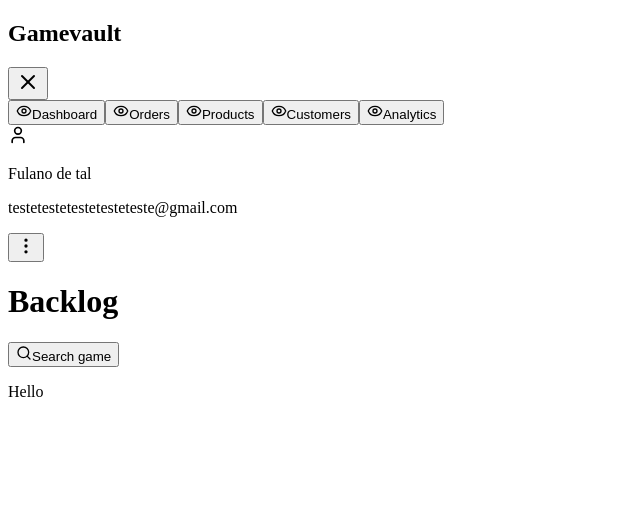
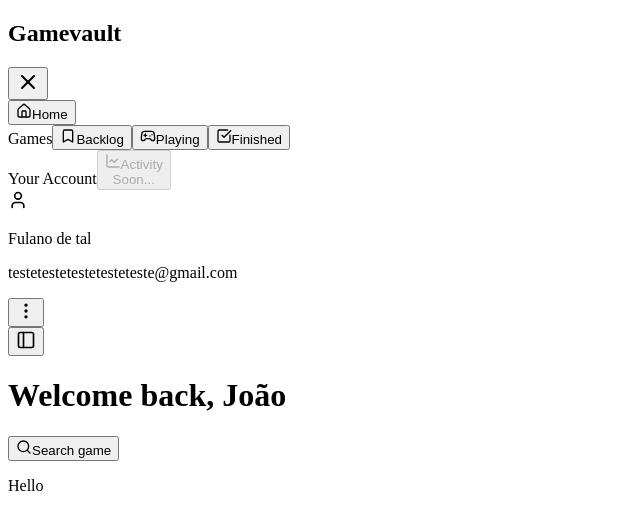
Before and after one commit to frndsjoao/gamevault-web, a React (Vite) app: page /dashboard in a window 1280 px wide. Shown: the top 530 px of the page, without its empty margins (0-640 px from the left). Built offline with nearby package versions, Linux system fonts and the light colour scheme; the HTML template or start-up script is replaced by a standard one.

Commit message:
Refactoring: Sidebar

```diff
--- a/src/components/layout/MainContent.tsx
+++ b/src/components/layout/MainContent.tsx
@@ -1,16 +1,18 @@
 import React from 'react'
 import Icon from '../common/Icon';
+import { IUser } from '@/types/user.types';
 
 interface MainContentProps {
   children: React.ReactNode;
-  header: string;
+  user: IUser;
+  setSidebarOpen: (arg: boolean) => void
 }
 
-export default function MainContent({ children, header }: MainContentProps) {
+export default function MainContent({ children, user, setSidebarOpen }: MainContentProps) {
   return (
     <div className='flex h-screen flex-1 flex-col bg-bg-dark p-4 lg:ml-72'>
       <div className='flex flex-1 flex-col overflow-hidden rounded-xl bg-bg-darkest'>
-        <MainContentHeader header={header} />
+        <MainContentHeader username={user.name} setSidebarOpen={setSidebarOpen} />
 
         <main className='flex flex-1 flex-col overflow-y-auto px-6 py-4'>
           {children}
@@ -20,10 +22,17 @@ export default function MainContent({ children, header }: MainContentProps) {
   )
 }
 
-function MainContentHeader({ header }: { header: string }) {
+function MainContentHeader({ username, setSidebarOpen }: { username: string; setSidebarOpen: (arg: boolean) => void }) {
+  const name = username.split(' ')[0]
+
   return (
     <header className='flex flex-shrink-0 flex-row items-center justify-between border-b-2 border-bg-dark bg-transparent px-6 py-4'>
-      <h1 className='text-xl font-bold text-text-light'>{header}</h1>
+      <div className='flex flex-row items-center max-lg:space-x-2'>
+        <button onClick={() => setSidebarOpen(true)} className="lg:hidden">
+          <Icon name='panel' className='text-text-light' />
+        </button>
+        <h1 className='text-xl font-bold text-text-light'>Welcome back, {name}</h1>
+      </div>
 
       <button className='flex flex-row items-center space-x-3 rounded-lg px-4 py-2 transition-colors duration-200 hover:bg-gray-900'>
         <Icon name='search' size={16} className='text-text-light' />
--- a/src/components/layout/Sidebar.tsx
+++ b/src/components/layout/Sidebar.tsx
@@ -2,22 +2,43 @@ import { useState } from 'react'
 import Icon, { IconName } from '../common/Icon'
 import { DropdownMenu, DropdownMenuItem, DropdownMenuContent, DropdownMenuLabel, DropdownMenuSeparator, DropdownMenuTrigger } from '../ui/dropdown-menu';
 
-interface SidebarNavOptionsProps {
+interface NavOptionsProps {
   icon: IconName;
   label: string;
   active?: boolean;
   onPress: () => void;
+  disabled?: boolean;
+  message?: string;
 }
+
+interface SidebarNavProps {
+  group: string;
+  nav: NavOptionsProps[]
+}
+
+
 
 export default function Sidebar() {
   const [sidebarOpen, setSidebarOpen] = useState(false)
 
-  const navItems: SidebarNavOptionsProps[] = [
-    { icon: "eye", onPress: () => { }, label: 'Dashboard', active: true },
-    { icon: "eye", onPress: () => { }, label: 'Orders' },
-    { icon: "eye", onPress: () => { }, label: 'Products' },
-    { icon: "eye", onPress: () => { }, label: 'Customers' },
-    { icon: "eye", onPress: () => { }, label: 'Analytics' },
+  const navItems: SidebarNavProps[] = [
+    {
+      group: "", nav: [
+        { icon: "home", onPress: () => { }, label: 'Home', active: true },
+      ]
+    },
+    {
+      group: "Games", nav: [
+        { icon: "whishlist", onPress: () => { }, label: 'Backlog' },
+        { icon: "gamepad", onPress: () => { }, label: 'Playing' },
+        { icon: "squareCheck", onPress: () => { }, label: 'Finished' },
+      ]
+    },
+    {
+      group: "Your Account", nav: [
+        { icon: "chart", onPress: () => { }, label: 'Activity', disabled: true, message: "Soon..." },
+      ]
+    },
   ];
 
   return (
@@ -26,7 +47,13 @@ export default function Sidebar() {
 
       <nav className="flex-1 space-y-2 overflow-y-auto">
         {navItems.map((item, idx) => (
-          <SidebarButton key={idx} item={item} />
+          <div key={idx} className={item.group && "pt-4 space-y-1"}>
+            <span className="text-sm font-semibold text-text-medium">{item.group}</span>
+
+            {item.nav.map((nav, index) => (
+              <SidebarButton key={index} item={nav} />
+            ))}
+          </div>
         ))}
       </nav>
 
@@ -47,16 +74,22 @@ function SidebarHeader({ setSidebarOpen }: { setSidebarOpen: (arg: boolean) => v
   )
 }
 
-function SidebarButton({ item }: { item: SidebarNavOptionsProps }) {
+function SidebarButton({ item }: { item: NavOptionsProps }) {
   return (
     <button
-      className={`flex items-center w-full px-4 py-2 rounded-lg transition-all ${item.active
+      disabled={item.disabled}
+      className={`flex items-center justify-between w-full px-4 py-2 rounded-lg transition-all disabled:hover:bg-transparent disabled:cursor-not-allowed ${item.active
         ? 'bg-btn-light'
         : 'bg-transparent hover:bg-btn-dark'
         }`}
     >
-      <Icon name={item.icon} size={16} className={`${item.active ? "text-text-dark" : "text-text-light"} mr-2`} />
-      <span className={`${item.active ? "text-text-dark" : "text-text-light"} text-sm font-normal`}>{item.label}</span>
+      <div className='flex items-center'>
+        <Icon name={item.icon} size={16} className={`${item.disabled && "text-text-medium"} ${item.active ? "text-text-dark" : "text-text-light"} mr-2`} />
+        <span className={`${item.disabled && "text-text-medium"} ${item.active ? "text-text-dark" : "text-text-light"} text-sm font-normal`}>{item.label}</span>
+      </div>
+      {item.message && (
+        <span className="text-xs font-normal text-text-medium">{item.message}</span>
+      )}
     </button>
   )
 }
--- a/src/pages/Dashboard.tsx
+++ b/src/pages/Dashboard.tsx
@@ -1,26 +1,32 @@
-import React, { useState } from 'react';
-import { Menu, X, Home, ShoppingCart, Package, Users, TrendingUp, Settings } from 'lucide-react';
+import { useState } from 'react';
 import Sidebar from '../components/layout/Sidebar';
 import MainContent from '@/components/layout/MainContent';
 
 export default function Dashboard() {
   const [sidebarOpen, setSidebarOpen] = useState(false);
 
-  const navItems = [
-    { icon: Home, label: 'Dashboard', active: true },
-    { icon: ShoppingCart, label: 'Orders' },
-    { icon: Package, label: 'Products' },
-    { icon: Users, label: 'Customers' },
-    { icon: TrendingUp, label: 'Analytics' },
-  ];
+  const user = {
+    name: "João Pedro Assunção",
+    email: "jfernandees002@gmail.com",
+    password: "qweqweqwe",
+    birthDate: "2025-10-02",
+    preferredPlatform: "PlayStation 5"
+  }
 
   return (
     <div className='flex flex-row'>
       <Sidebar />
 
-      <MainContent header='Backlog'>
+      <MainContent user={user} setSidebarOpen={setSidebarOpen}>
         <p>Hello</p>
       </MainContent>
+
+      {sidebarOpen && (
+        <div
+          className="fixed inset-0 z-40 bg-black bg-opacity-50 lg:hidden"
+          onClick={() => setSidebarOpen(false)}
+        ></div>
+      )}
     </div>
   )
 }
```
Also changed, not shown: src/components/common/Icon.tsx (+14 -2 lines), src/types/user.types.ts (added, +7 -0 lines).
